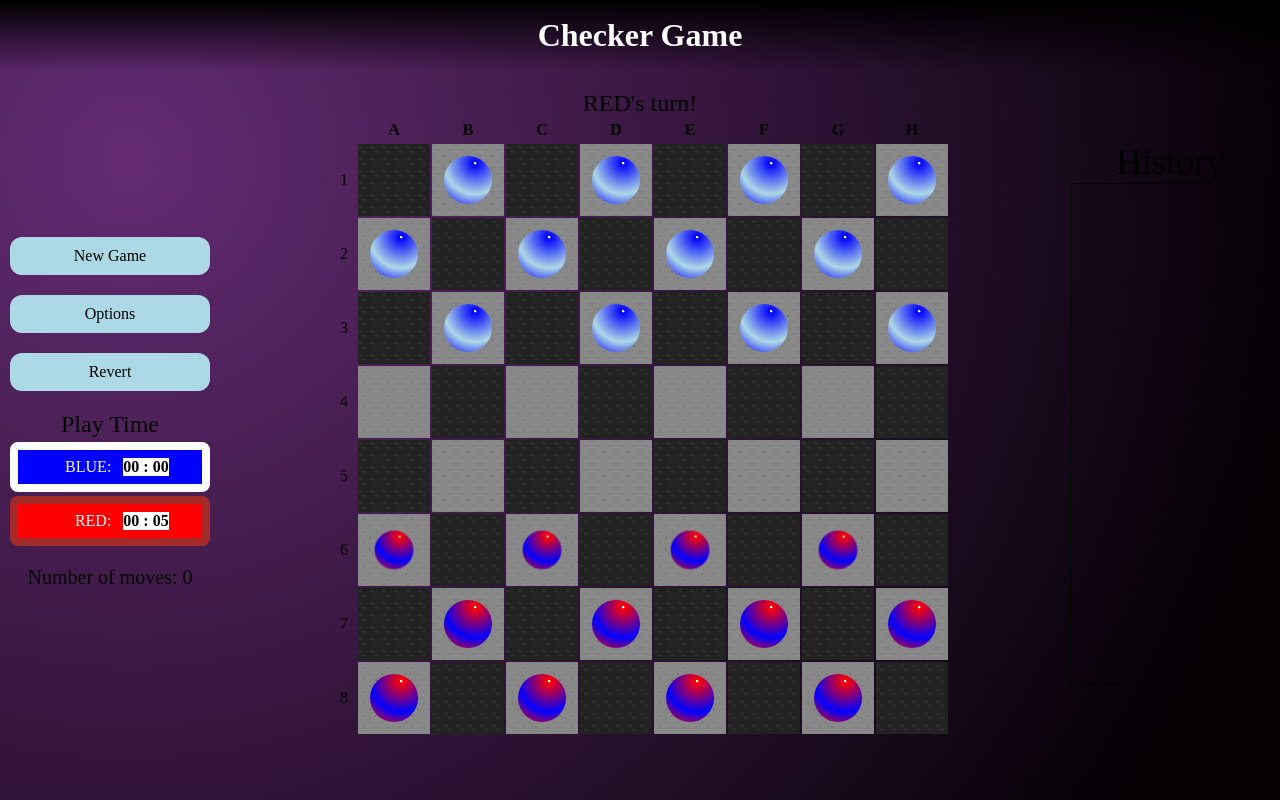
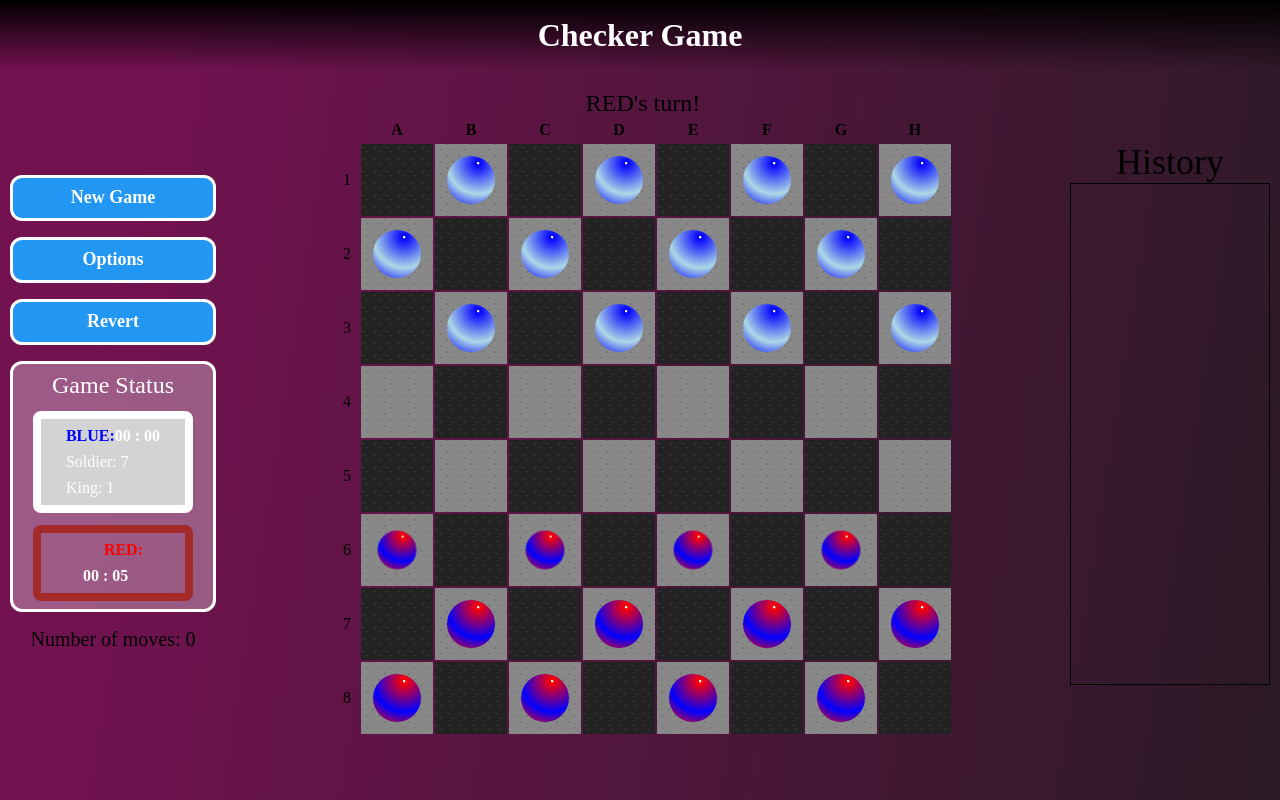
Before and after one commit to dreamcatcher0101/play-checker-game, a React (Create React App) app: page / in a window 1280 px wide. Built offline with nearby package versions, Linux system fonts and the light colour scheme.

Commit message:
feat: update background

```diff
--- a/src/components/common/controlPanel/playTimePanel/index.tsx
+++ b/src/components/common/controlPanel/playTimePanel/index.tsx
@@ -38,7 +38,7 @@ export const PlayTimePanelComponent: React.FC = () => {
 
   return (
     <div className="play-time-panel">
-      <div className="play-time-name">Play Time</div>
+      <div className="play-time-name">Game Status</div>
       <div
         className={`blue-time-box play-time-box ${
           board.player === GamePlayer.BLUE
@@ -46,10 +46,14 @@ export const PlayTimePanelComponent: React.FC = () => {
             : 'time-box-not-focused'
         }`}
       >
-        <span className="blue-time-title play-time-title">BLUE:</span>
-        <span className="play-time">{`${convertPlayTimeToString(
-          playTime[GamePlayer.BLUE]
-        )}`}</span>
+        <div>
+          <span className="blue-time-title play-time-title">BLUE:</span>
+          <span className="play-time">{`${convertPlayTimeToString(
+            playTime[GamePlayer.BLUE]
+          )}`}</span>
+        </div>
+        <div>Soldier: 7</div>
+        <div>King: 1</div>
       </div>
       <div
         className={`red-time-box play-time-box ${
--- a/src/components/common/controlPanel/playTimePanel/style.css
+++ b/src/components/common/controlPanel/playTimePanel/style.css
@@ -1,6 +1,11 @@
 .play-time-panel {
   display: grid;
-  gap: 4px;
+  gap: 12px;
+  color: white;
+  background-color: rgba(255, 255, 255, 0.3);
+  border-radius: 12px;
+  border: 3px solid white;
+  padding: 8px 20px;
 }
 
 .play-time-name {
@@ -20,36 +25,36 @@
   font-size: 16px;
   padding: 8px;
   border-radius: 8px;
-  display: flex;
-  align-items: center;
+  display: grid;
   justify-content: center;
-  column-gap: 12px;
+  gap: 8px;
 }
 
 .blue-time-box {
-  background-color: blue;
+  /* background-color: blue; */
+  background-color: lightgray;
 }
 
 .red-time-box {
-  background-color: red;
+  /* background-color: red; */
 }
 
 .play-time-title {
   width: 60px;
   text-align: right;
+  font-weight: bold;
 }
 
 .blue-time-title {
-  color: white;
+  color: blue;
 }
 
 .red-time-title {
-  color: white;
+  color: red;
 }
 
 .play-time {
-  background-color: white;
-  color: black;
+  color: white;
   font-weight: bold;
   font-size: 16px;
 }
--- a/src/components/common/controlPanel/style.css
+++ b/src/components/common/controlPanel/style.css
@@ -1,21 +1,28 @@
 .control-panel__container {
   display: grid;
-  gap: 20px;
+  gap: 16px;
   align-self: center;
 }
 
 .control-button__container {
   width: 200px;
+  height: 40px;
   border-radius: 12px;
-  padding-top: 10px;
-  padding-bottom: 10px;
-  text-align: center;
-  background-color: lightblue;
+  display: flex;
+  align-items: center;
+  justify-content: center;
+  background: #2196f3;
+  border: 3px solid white;
+  color: white;
   cursor: pointer;
+  font-size: 18px;
+  font-weight: bold;
 }
 
 .control-button__container:hover {
-  background-color: lightcoral;
+  background: white;
+  border: 3px solid #2196f3;
+  color: #2196f3;
 }
 
 .moves-number__container {
--- a/src/components/common/layout/style.css
+++ b/src/components/common/layout/style.css
@@ -10,9 +10,9 @@
   bottom: 0px;
   overflow: auto;
   padding-top: 70px;
-  background-image: radial-gradient(
-    circle farthest-corner at 10% 20%,
-    rgba(100, 43, 115, 1) 0%,
-    rgba(4, 0, 4, 1) 90%
+  background-image: linear-gradient(
+    99deg,
+    rgba(115, 18, 81, 1) 10.6%,
+    rgba(28, 28, 28, 1) 118%
   );
 }
```
